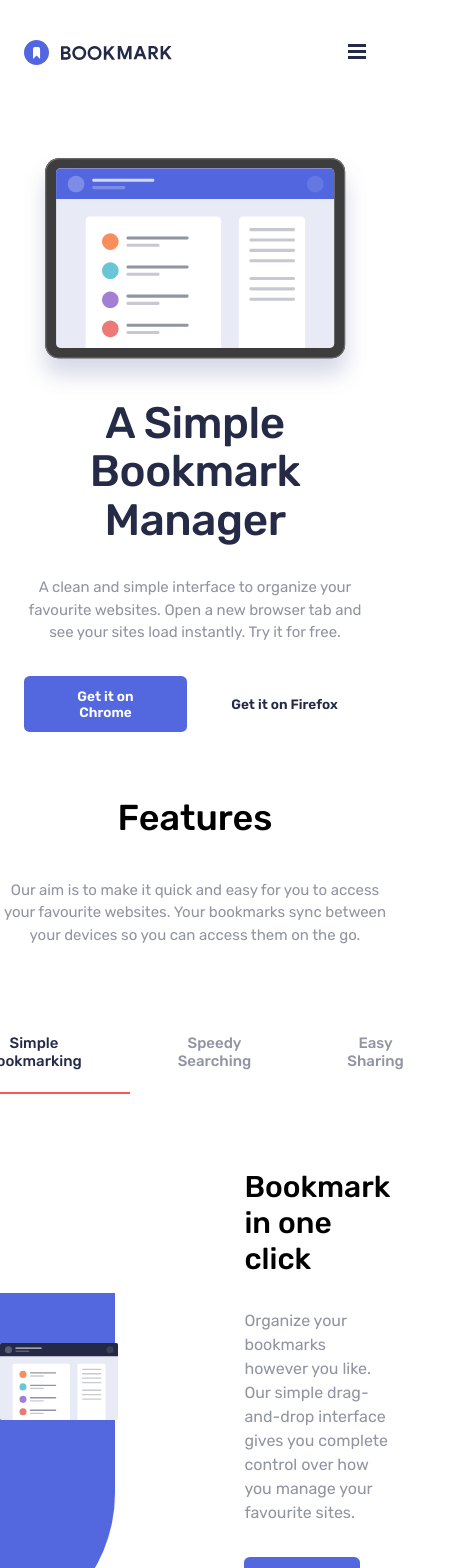
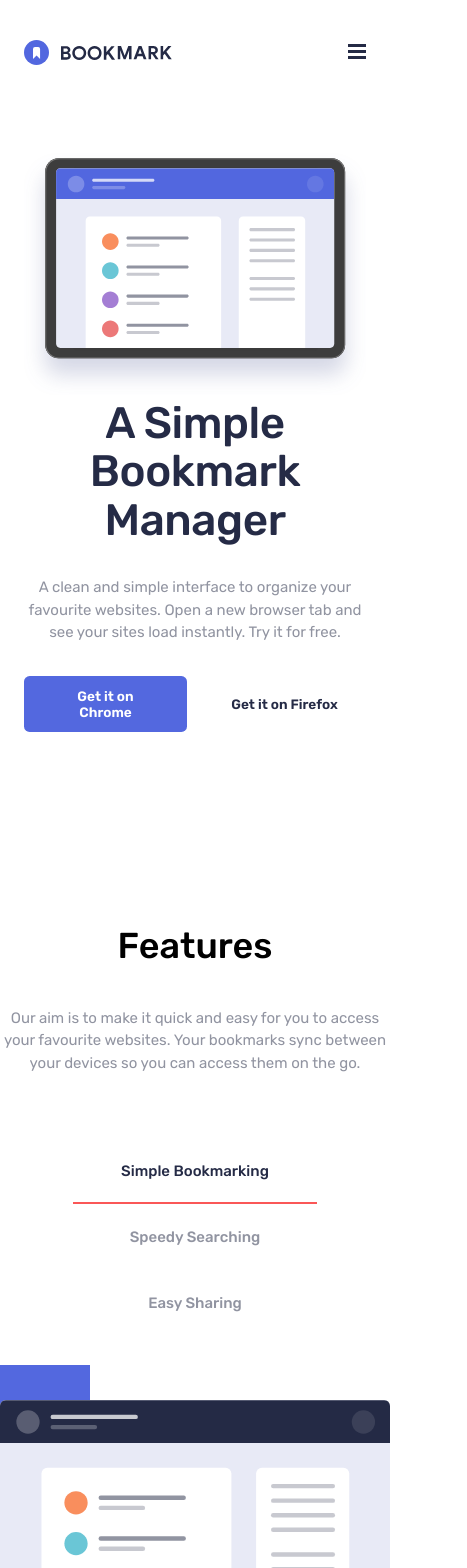
Before and after one commit to Chibuike-web/Bookmark-Landing-Page, a React (Vite) app: page / in a window 390 px wide. Shown: the top 1568 px of the page, 467 px wide, since content can reach past the window. Built offline with nearby package versions, Linux system fonts and the light colour scheme.

Commit message:
responsive

```diff
--- a/src/components/CallToAction.tsx
+++ b/src/components/CallToAction.tsx
@@ -84,6 +84,10 @@ const CTASection = styled.section`
 		font-size: 30px;
 		text-align: center;
 	}
+
+	@media (max-width: 800px) {
+		padding-inline: 1.5rem;
+	}
 `;
 
 const CTAParagraph = styled.p`
@@ -96,9 +100,13 @@ const CTAParagraph = styled.p`
 `;
 
 const CardsContainer = styled.div`
-	display: inline-flex;
-	align-items: start;
+	display: grid;
+	grid-template-columns: 1fr 1fr 1fr;
 	gap: 32px;
+
+	@media (max-width: 800px) {
+		grid-template-columns: 1fr;
+	}
 `;
 
 const Card = styled.article<{ $id?: number }>`
@@ -111,6 +119,10 @@ const Card = styled.article<{ $id?: number }>`
 	justify-items: center;
 	position: relative;
 	overflow: hidden;
+
+	@media (max-width: 800px) {
+		margin-top: 0;
+	}
 `;
 
 const CardImage = styled.img`
@@ -121,7 +133,7 @@ const CardImage = styled.img`
 
 const CardHeading = styled.h3`
 	text-align: center;
-	margin-bottom: 20px;
+	margin-bottom: 18px;
 	font-size: 20px;
 	color: var(--verydarkblue);
 `;
@@ -136,7 +148,7 @@ const BackgroundDot = styled.img`
 	display: block;
 	position: absolute;
 	left: 0;
-	bottom: 94px;
+	bottom: 96px;
 `;
 
 const CardButton = styled(Button)`
--- a/src/components/Features.tsx
+++ b/src/components/Features.tsx
@@ -107,20 +107,27 @@ const Wrapper = styled.div`
 
 	&::after {
 		content: "";
-		width: 50%;
+		min-width: 100%;
 		height: 350px;
 		background-color: var(--blue);
 		position: absolute;
 		bottom: 0;
-		left: -80px;
+		left: -800px;
 		border-end-end-radius: 150px;
 		z-index: -10;
-		transform: translateY(10%);
+		transform: translateY(8%);
+	}
+
+	@media (max-width: 900px) {
+		&::after {
+			transform: translateY(-80%);
+			left: -300px;
+		}
 	}
 `;
 
 const FeatureSection = styled.section`
-	margin-block-start: 4rem;
+	margin-block-start: 12rem;
 	justify-items: center;
 `;
 
@@ -155,6 +162,10 @@ const FeatureButton = styled(Button)`
 const TabContainer = styled.div`
 	display: flex;
 	margin-block: 4rem;
+
+	@media (max-width: 900px) {
+		flex-direction: column;
+	}
 `;
 
 interface TabProps {
@@ -189,10 +200,15 @@ const TabWrapper = styled.div`
 	gap: 126px;
 	align-items: center;
 	min-height: 450px;
+
+	@media (max-width: 900px) {
+		flex-direction: column;
+	}
 `;
 
 const TabImage = styled.figure<{ $id?: number }>`
 	max-width: ${({ $id }) => ($id === 1 ? "536px" : $id === 2 ? "468px" : $id === 3 ? "440px" : "")};
+
 	img {
 		width: 100%;
 		object-fit: contain;
@@ -202,6 +218,11 @@ const TabImage = styled.figure<{ $id?: number }>`
 const TabContent = styled.div`
 	width: 100%;
 	max-inline-size: 400px;
+
+	@media (max-width: 900px) {
+		text-align: center;
+	}
+
 	h1 {
 		margin-block-end: 32px;
 		font-weight: 500;
--- a/src/components/Hero.tsx
+++ b/src/components/Hero.tsx
@@ -10,7 +10,7 @@ export default function Hero() {
 					<h1>A Simple Bookmark Manager </h1>
 					<p>
 						A clean and simple interface to organize your favourite websites. Open a new browser tab
-						and see your sites load instantly. Try it for free.{" "}
+						and see your sites load instantly. Try it for free.
 					</p>
 					<ButtonsContainer>
 						<PrimaryButton type="button">Get it on Chrome</PrimaryButton>
@@ -31,10 +31,12 @@ const HeroSection = styled.section`
 	margin-inline: auto;
 	max-inline-size: 68.75rem;
 	display: flex;
-	margin-block-start: 48px;
+	margin-block-start: 3rem;
 
-	@media (max-width: 768px) {
+	@media (max-width: 56.25rem) {
+		display: block;
 		padding-inline: 1.5rem;
+		justify-items: center;
 	}
 `;
 
@@ -42,9 +44,9 @@ const HeroWrapper = styled.div`
 	display: flex;
 	align-items: center;
 	justify-content: space-between;
-	min-width: 1200px;
+	min-width: 75rem;
 
-	@media (max-width: 768px) {
+	@media (max-width: 56.25rem) {
 		flex-direction: column-reverse;
 		min-width: 0;
 	}
@@ -52,19 +54,19 @@ const HeroWrapper = styled.div`
 
 const Leftside = styled.aside`
 	width: 100%;
-	max-inline-size: 460px;
+	max-inline-size: 28.75rem;
 	display: flex;
 	flex-direction: column;
 	gap: 2rem;
 
 	h1 {
-		font-size: 44px;
+		font-size: 2.75rem;
 		line-height: 1.1;
 		font-weight: 500;
 		letter-spacing: -0.01em;
 		color: var(--verydarkblue);
 
-		@media (max-width: 768px) {
+		@media (max-width: 56.25rem) {
 			text-align: center;
 		}
 	}
@@ -75,7 +77,7 @@ const Leftside = styled.aside`
 		letter-spacing: -0.001em;
 		line-height: 1.5;
 
-		@media (max-width: 768px) {
+		@media (max-width: 56.25rem) {
 			text-align: center;
 		}
 	}
@@ -85,7 +87,7 @@ const ButtonsContainer = styled.div`
 	display: flex;
 	gap: 1rem;
 
-	@media (max-width: 768px) {
+	@media (max-width: 56.25rem) {
 		width: 100%;
 	}
 `;
@@ -94,7 +96,7 @@ const PrimaryButton = styled(Button)`
 	background-color: var(--blue);
 	color: white;
 
-	@media (max-width: 768px) {
+	@media (max-width: 56.25rem) {
 		width: 100%;
 	}
 
@@ -110,7 +112,7 @@ const SecondaryButton = styled(Button)`
 	background-color: var(--verylightgrayishblue);
 	color: var(--verydarkblue);
 
-	@media (max-width: 768px) {
+	@media (max-width: 56.25rem) {
 		width: 100%;
 	}
 
--- a/src/components/Navbar.tsx
+++ b/src/components/Navbar.tsx
@@ -21,7 +21,7 @@ export default function Navbar() {
 	}, []);
 	return (
 		<>
-			{windowWidth > 768 ? (
+			{windowWidth > 900 ? (
 				<StyledNav>
 					<img src={LogoColor} alt="Logo Bookmark" />
 					<NavContent>
```
